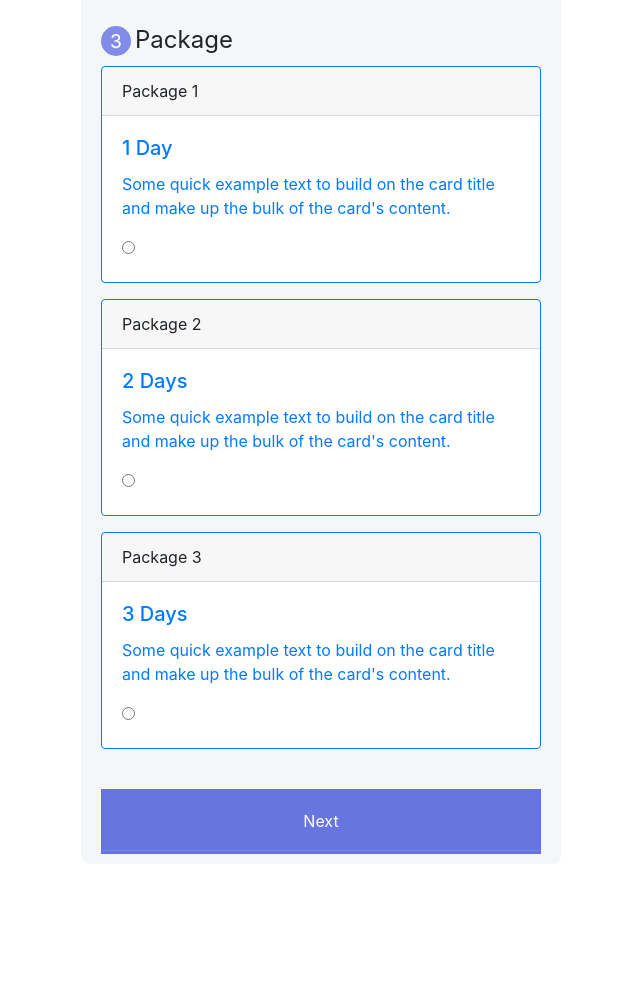
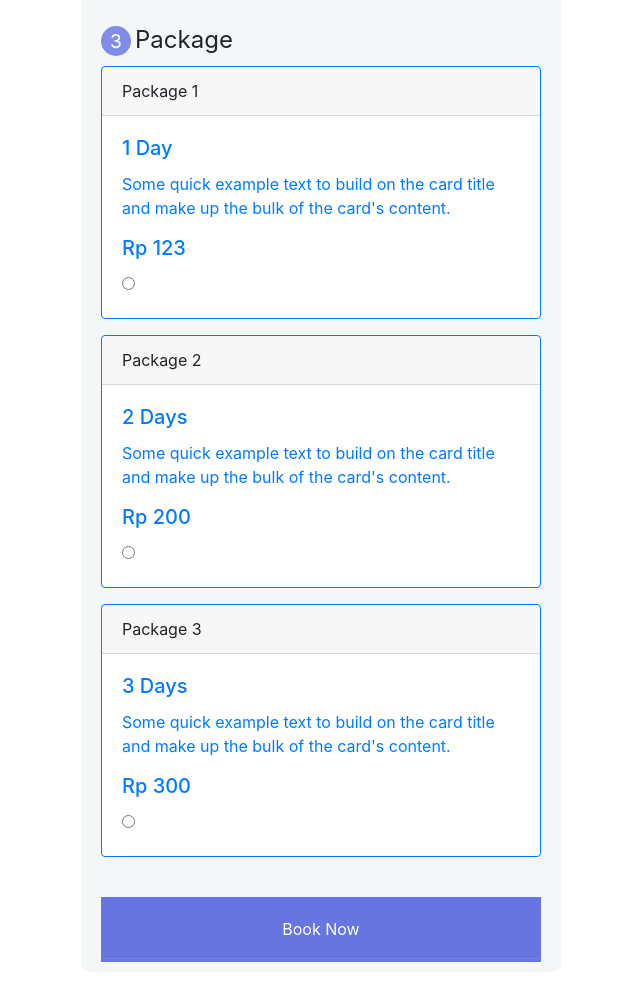
Before and after one commit to anggunw/FPSBD, a PHP site: page /register.php in a window 1280 px wide. Shown: the part 940-1922 px from the top of the page, without its empty margins (319-959 px from the left). Before the commit the page ends 1794 px from the top, so only its background shows below. Run offline with PHP 8.4, Linux system fonts and the light colour scheme.

Commit message:
Adding price to package, changing Next button to Book Now

```diff
--- a/register.php
+++ b/register.php
@@ -95,6 +95,7 @@
   <div class="card-body text-primary">
     <h5 class="card-title">1 Day</h5>
     <p class="card-text">Some quick example text to build on the card title and make up the bulk of the card's content.</p>
+    <h5 class="card-title">Rp 123</h5>
 	<input type="radio" name="package" value = "1" required/>
 	</label>
 </div>
@@ -105,6 +106,7 @@
   <div class="card-body text-primary">
     <h5 class="card-title">2 Days</h5>
     <p class="card-text">Some quick example text to build on the card title and make up the bulk of the card's content.</p>
+    <h5 class="card-title">Rp 200</h5>
 	<input type="radio" name="package" value = "2" required/>
 	</label>
 </div>
@@ -116,13 +118,14 @@
   <div class="card-body text-primary">
     <h5 class="card-title">3 Days</h5>
     <p class="card-text">Some quick example text to build on the card title and make up the bulk of the card's content.</p>
+    <h5 class="card-title">Rp 300</h5>
 	<input type="radio" name="package" value = "3" required/>
 </label>
 </div>
 </div>
 
   </fieldset>
-			<button type="submit">Next</button>
+			<button type="submit">Book Now</button>
 
 	</form>
 </body>
```
